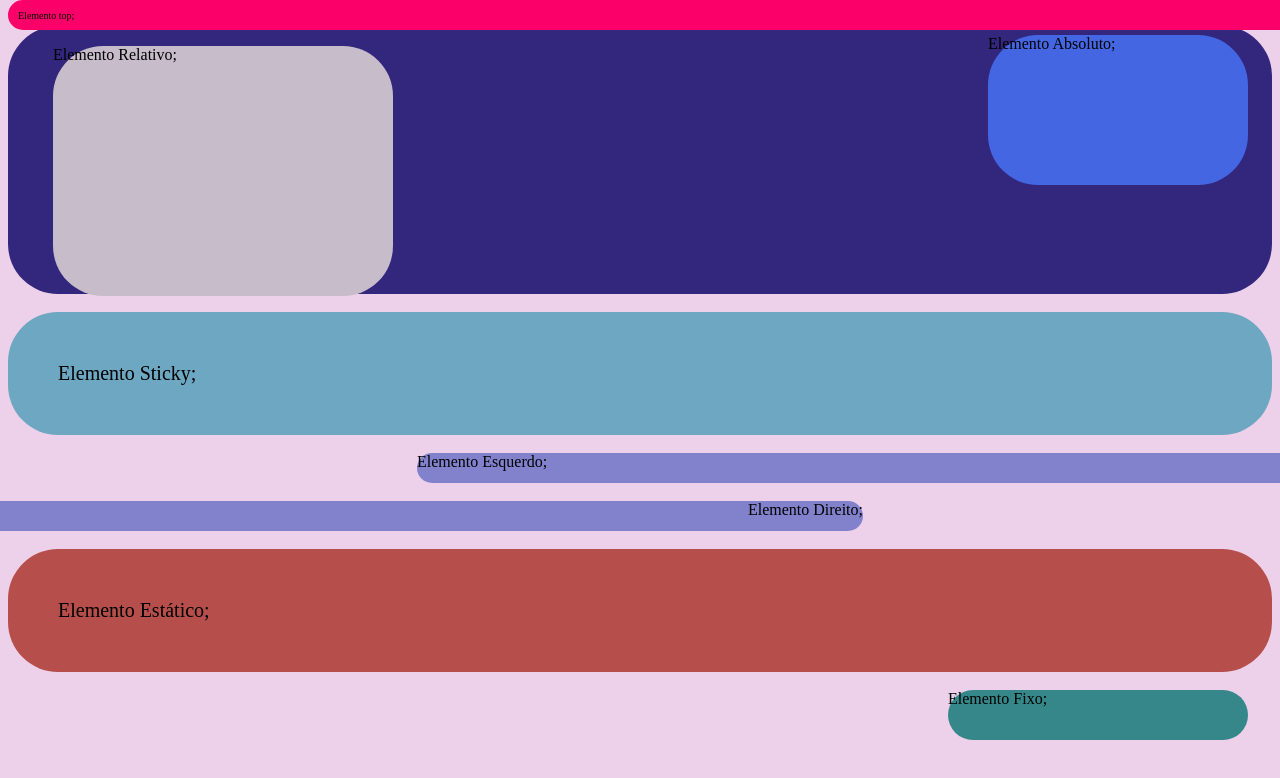
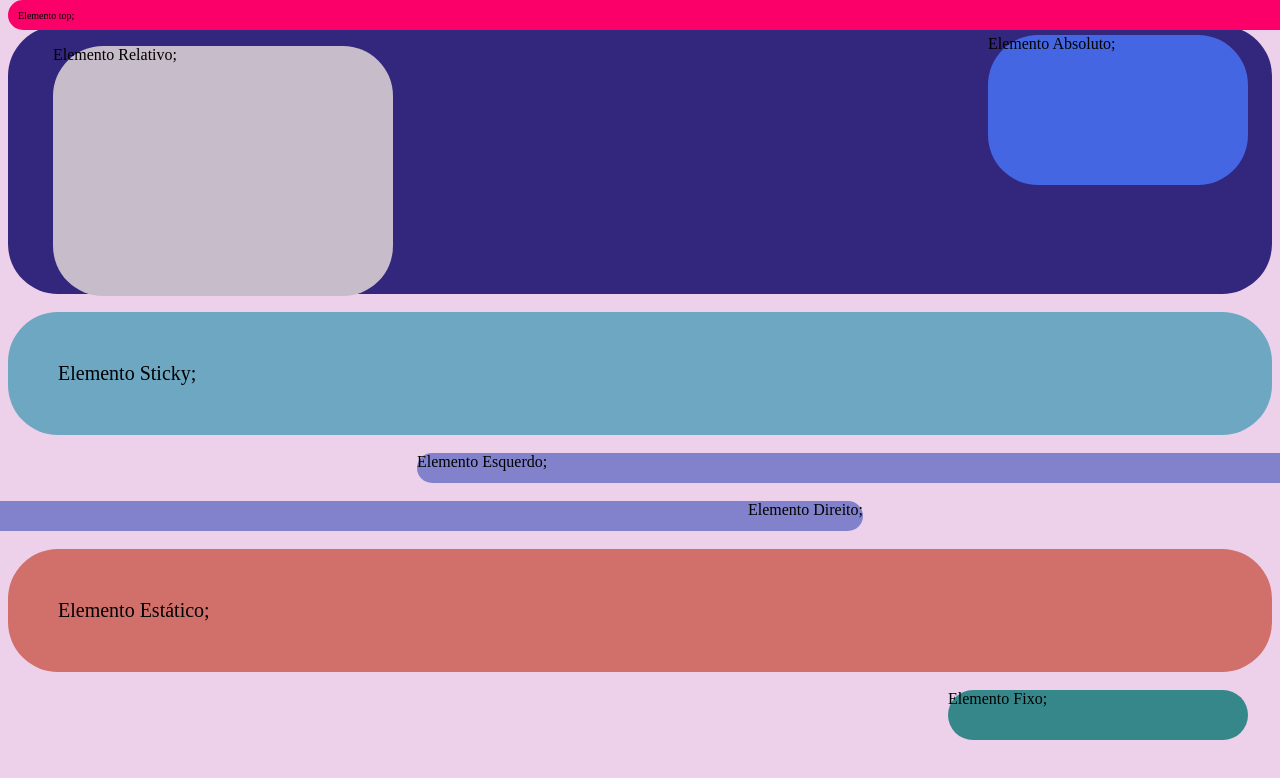
Before and after one commit to BeatrizCercal/Propriedade-Position, a plain HTML site: page index.html in a window 1280 px wide. Shown: the top 778 px of the page. Drawn offline with Linux system fonts and the light colour scheme.

Commit message:
atualizacao

```diff
--- a/style.css
+++ b/style.css
@@ -66,7 +66,7 @@ div.sticky {
 
 .static{
   position: static;
-  background-color: rgb(182, 79, 75);
+  background-color: rgb(209, 111, 107);
   padding: 50px;
   font-size: 20px;
   color:black;
```
